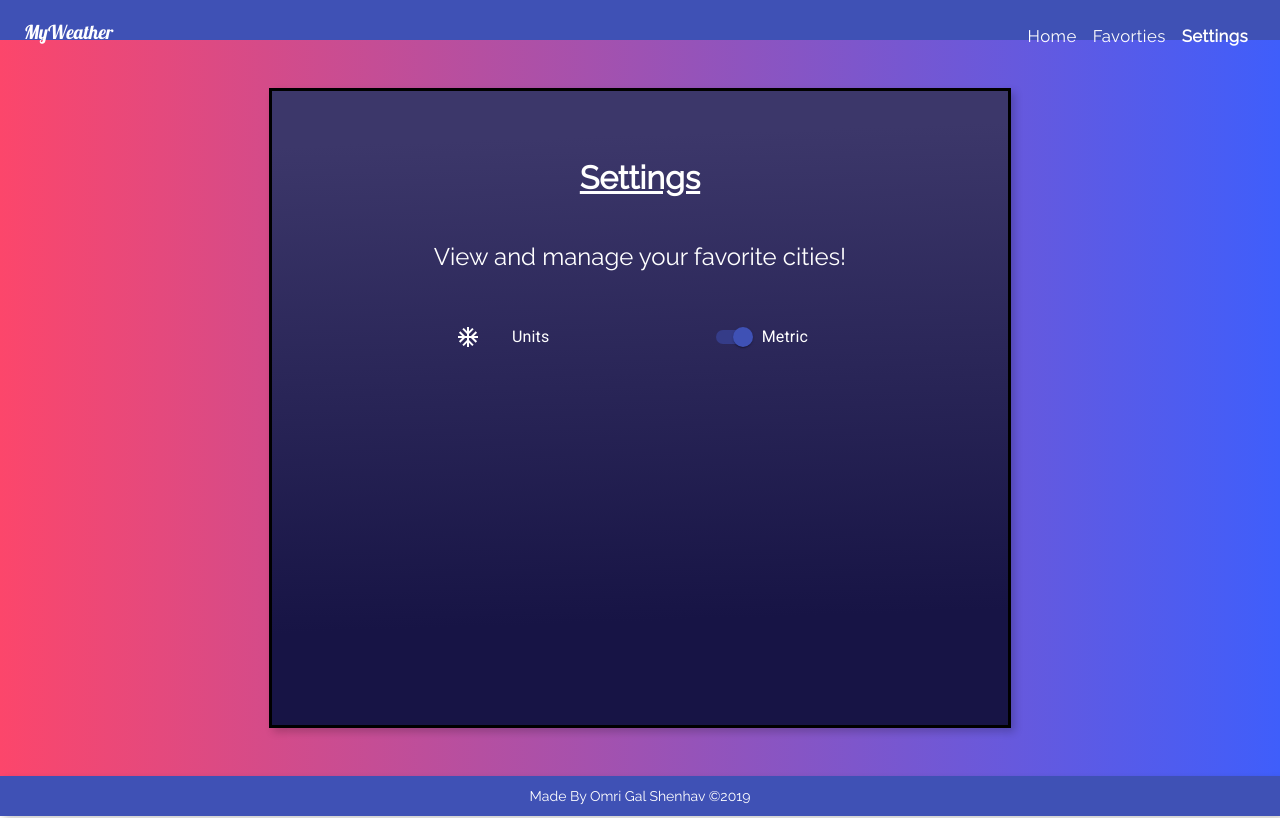
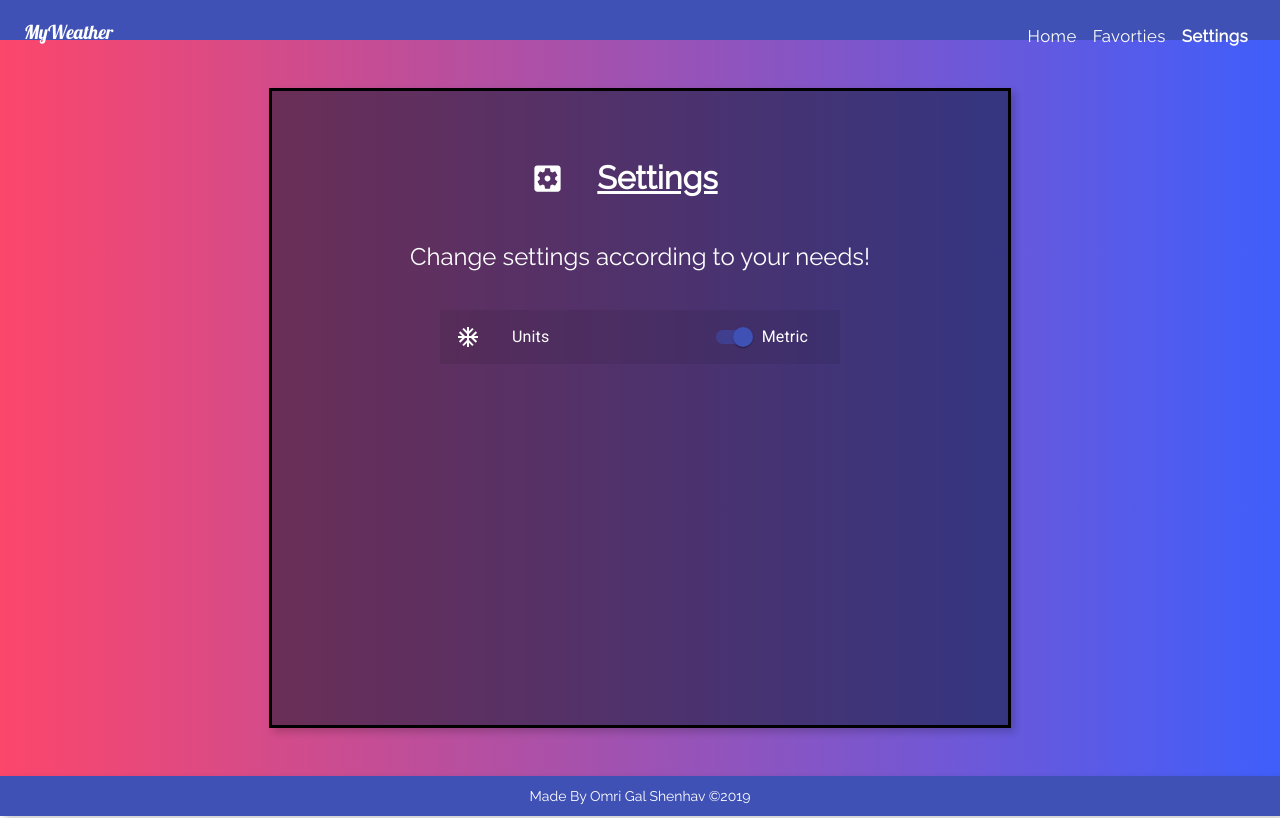
Before and after one commit to OmriGalShen/my-weather, a React (Create React App) app: page /settings in a window 1280 px wide. Built offline with nearby package versions, Linux system fonts and the light colour scheme.

Commit message:
added icon to title

```diff
--- a/src/components/content/settings/Settings.css
+++ b/src/components/content/settings/Settings.css
@@ -13,7 +13,16 @@
   padding: 3em;
   width: 80%;
 }
+
+.settings-header {
+  display: flex;
+  flex-direction: row;
+  align-items: center;
+}
+
 .settings-title {
+  padding-left: 1em;
+  padding-right: 1em;
   font-family: "Raleway", sans-serif;
   text-decoration: underline;
 }
@@ -42,6 +51,7 @@
     rgba(60, 55, 106, 1) 8.5%,
     rgba(23, 20, 69, 1) 82.4%
   );
+  background: rgba(3, 18, 39, 0.5);
 }
 
 @media (max-width: 600px) {
--- a/src/components/content/settings/Settings.js
+++ b/src/components/content/settings/Settings.js
@@ -9,18 +9,22 @@ import {
   FormControlLabel
 } from "@material-ui/core";
 import AcUnitIcon from "@material-ui/icons/AcUnit";
+import SettingAplicationsIcon from "@material-ui/icons/SettingsApplications";
 
 const Settings = ({ isMetric, handleUnitChange }) => {
   return (
     <div className="settings">
       <div className="settings-panel shadow-5">
-        <h1 className="settings-title">Settings</h1>
+        <div className="settings-header">
+          <SettingAplicationsIcon fontSize="large" />
+          <h1 className="settings-title">Settings</h1>
+        </div>
         <p className="settings-description">
-          View and manage your favorite cities!
+          Change settings according to your needs!
         </p>
         <div className="setting-list">
           <List component="nav" aria-label="settings list"></List>
-          <ListItem button>
+          <ListItem button selected={true}>
             <ListItemIcon>
               <AcUnitIcon style={{ color: "white" }} />
             </ListItemIcon>
```
